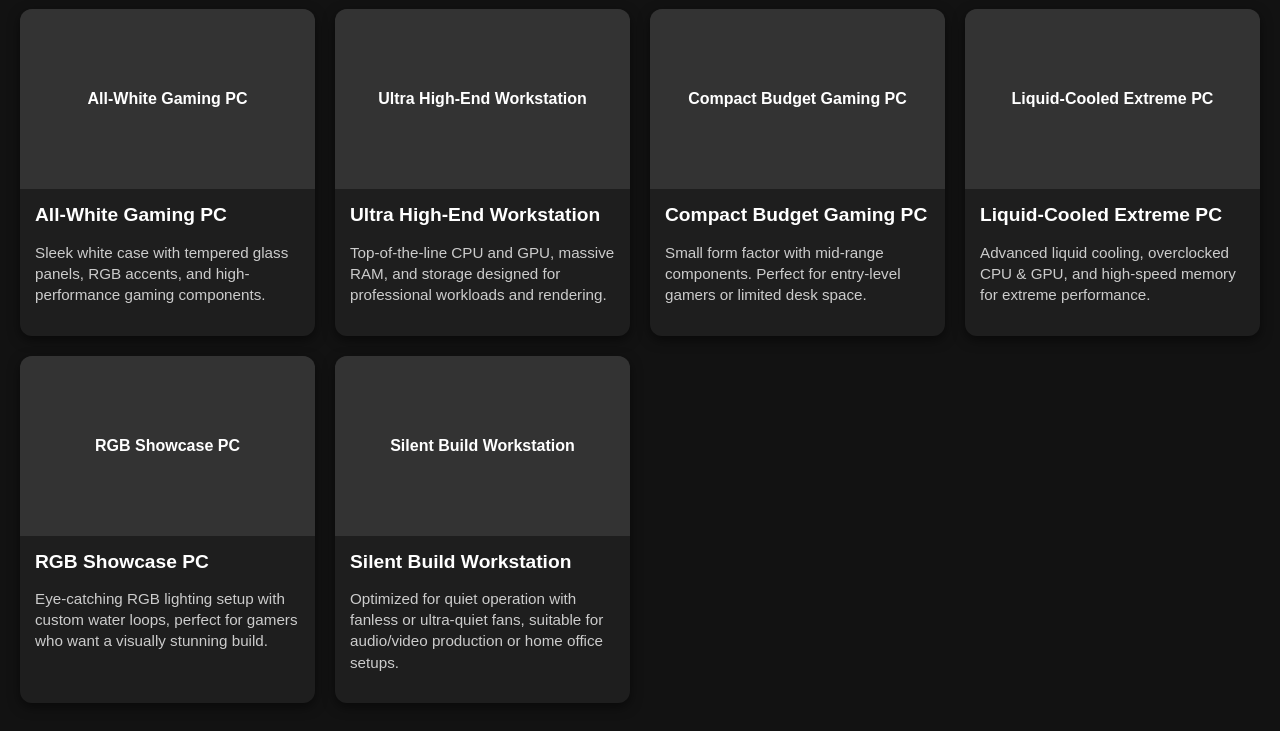
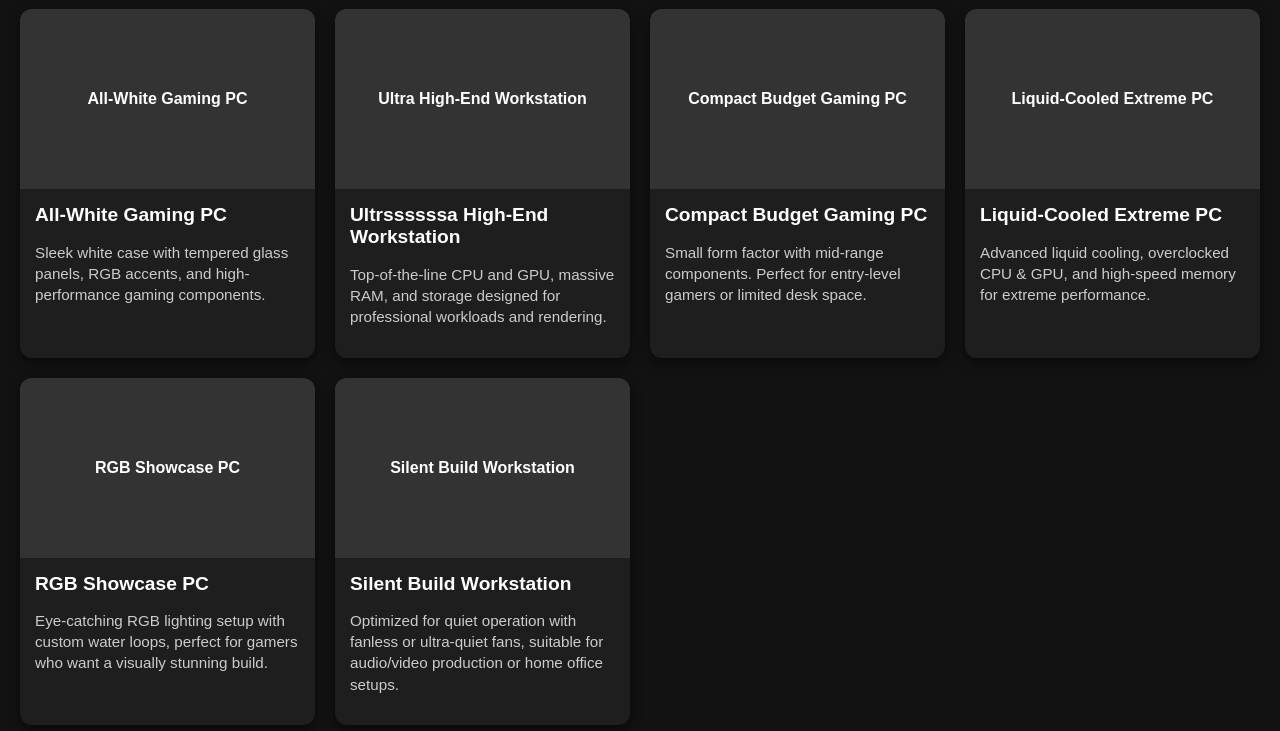
Before and after one commit to notinstallingcomputerviruses/Notinstallingcomputerviruses1.github.io, a plain HTML site: page index.html in a window 1280 px wide. Shown: the part 99-830 px from the top of the page. Drawn offline with Linux system fonts and the light colour scheme.

Commit message:
Update index.html

```diff
--- a/index.html
+++ b/index.html
@@ -84,7 +84,7 @@
   <div class="pc-card">
     <div class="pc-image">Ultra High-End Workstation</div>
     <div class="pc-card-content">
-      <h2>Ultra High-End Workstation</h2>
+      <h2>Ultrssssssa High-End Workstation</h2>
       <p>Top-of-the-line CPU and GPU, massive RAM, and storage designed for professional workloads and rendering.</p>
     </div>
   </div>
```
